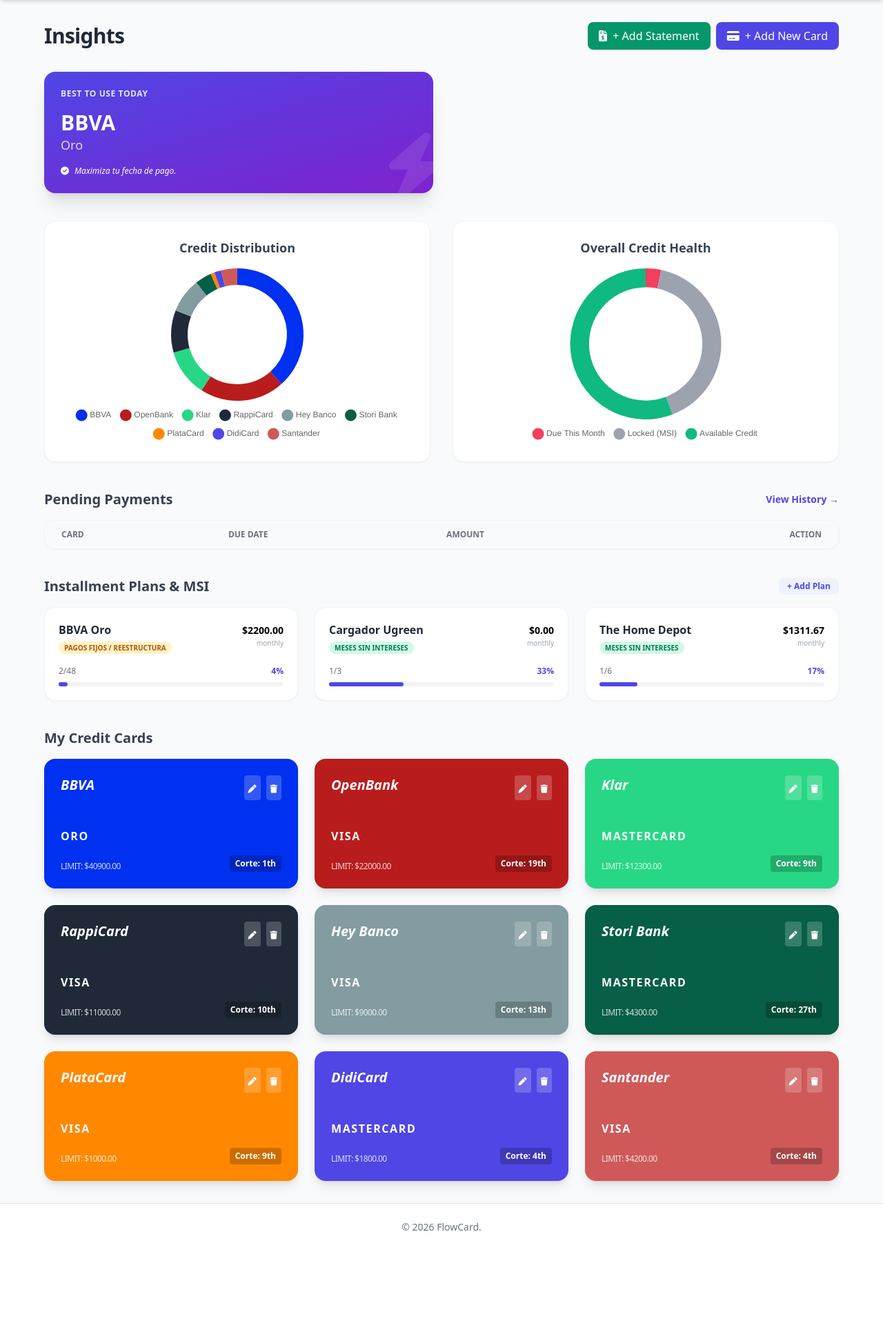
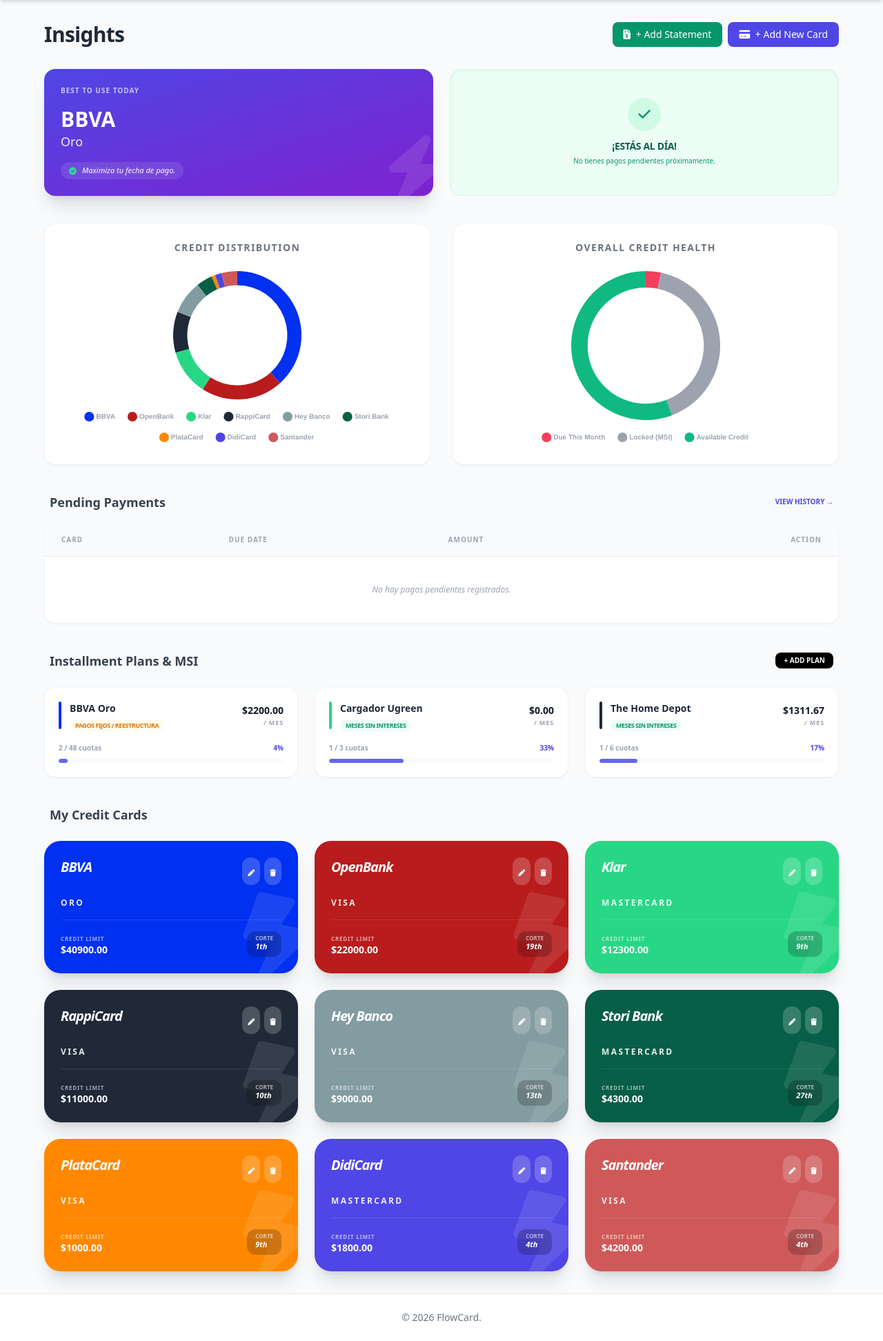
Before and after one commit to jhoracio19/FlowCard, a Django app: page /dashboard/ in a window 1280 px wide. Shown: the part 65-2009 px from the top of the page at 69% size. Before the commit the page ends 1849 px from the top, so only its background shows below. Run offline with Django 5.2, Linux system fonts and the light colour scheme; a user stored in the database is signed in; data comes from the database, SQL or seed files in the repository; lists and menus that the app fills with data are empty; some libraries are stand-ins or nearby versions.

Commit message:
style: rediseño total del dashboard con indicadores de color dinámicos y alertas críticas

```diff
--- a/templates/cards/dashboard.html
+++ b/templates/cards/dashboard.html
@@ -7,10 +7,10 @@
     <div class="flex justify-between items-center mb-8">
         <h1 class="text-3xl font-bold text-gray-800 tracking-tight">Insights</h1>
         <div class="flex gap-2">
-            <a href="{% url 'statements:add' %}" class="bg-emerald-600 hover:bg-emerald-700 text-white px-4 py-2 rounded-lg font-medium transition shadow-sm">
+            <a href="{% url 'statements:add' %}" class="bg-emerald-600 hover:bg-emerald-700 text-white px-4 py-2 rounded-lg font-medium transition shadow-sm text-sm">
                 <i class="fa-solid fa-file-invoice-dollar mr-1"></i> + Add Statement
             </a>
-            <a href="{% url 'cards:card_add' %}" class="bg-indigo-600 hover:bg-indigo-700 text-white px-4 py-2 rounded-lg font-medium transition shadow-sm">
+            <a href="{% url 'cards:card_add' %}" class="bg-indigo-600 hover:bg-indigo-700 text-white px-4 py-2 rounded-lg font-medium transition shadow-sm text-sm">
                 <i class="fa-solid fa-credit-card mr-1"></i> + Add New Card
             </a>
         </div>
@@ -18,138 +18,198 @@
 
     <div class="grid grid-cols-1 md:grid-cols-2 gap-6 mb-10">
         {% if best_card %}
-        <div class="relative overflow-hidden bg-gradient-to-br from-indigo-600 to-purple-700 rounded-2xl p-6 text-white shadow-xl">
+        <div class="relative overflow-hidden bg-gradient-to-br from-indigo-600 to-purple-700 rounded-2xl p-6 text-white shadow-xl min-h-[160px] flex flex-col justify-between">
             <div class="relative z-10">
-                <h2 class="text-indigo-100 text-xs font-bold uppercase tracking-wider">Best to use today</h2>
+                <h2 class="text-indigo-100 text-[10px] font-bold uppercase tracking-widest opacity-80">Best to use today</h2>
                 <div class="mt-4">
                     <span class="text-3xl font-black block">{{ best_card.bank_name }}</span>
-                    <span class="text-lg opacity-80">{{ best_card.card_name }}</span>
+                    <span class="text-lg opacity-90">{{ best_card.card_name }}</span>
                 </div>
-                <p class="mt-4 text-xs italic flex items-center">
-                    <i class="fa-solid fa-circle-check mr-2"></i> Maximiza tu fecha de pago.
-                </p>
             </div>
+            <p class="relative z-10 mt-4 text-[11px] italic flex items-center bg-white/10 w-fit px-3 py-1 rounded-full">
+                <i class="fa-solid fa-circle-check mr-2 text-emerald-400"></i> Maximiza tu fecha de pago.
+            </p>
             <i class="fa-solid fa-bolt absolute -right-2 -bottom-2 text-8xl text-white opacity-10"></i>
         </div>
         {% endif %}
 
         {% if next_to_pay %}
-        <div class="bg-white border border-gray-100 rounded-2xl p-6 shadow-lg relative overflow-hidden">
-            <h2 class="text-gray-400 text-xs font-bold uppercase tracking-wider">Next Payment Due</h2>
-            <div class="mt-4">
-                <span class="text-3xl font-black block text-gray-800">{{ next_to_pay.card.bank_name }}</span>
-                <span class="text-lg text-red-500 font-bold italic">Due: {{ next_to_pay.due_date|date:"M d" }}</span>
+        <div class="bg-white border border-gray-100 rounded-2xl p-6 shadow-sm relative overflow-hidden flex flex-col justify-between min-h-[160px]">
+            <div>
+                <div class="flex justify-between items-center mb-4">
+                    <h2 class="text-gray-400 text-[10px] font-bold uppercase tracking-widest">Next Payment Due</h2>
+                    {% with days=next_to_pay.days_until_due %}
+                        {% if days <= 3 and days >= 0 %}
+                            <span class="bg-red-100 text-red-600 text-[10px] px-2 py-0.5 rounded-full font-black animate-pulse">¡URGENTE!</span>
+                        {% endif %}
+                    {% endwith %}
+                </div>
+
+                <div class="flex items-center gap-4">
+                    <div class="w-1.5 h-10 rounded-full" style="background-color: {{ next_to_pay.card.color }};"></div>
+                    <div>
+                        <span class="text-2xl font-black block text-gray-800 leading-tight">{{ next_to_pay.card.bank_name }}</span>
+                        <span class="text-xs text-gray-500 font-bold uppercase tracking-tighter">{{ next_to_pay.card.card_name }}</span>
+                    </div>
+                </div>
             </div>
-            <p class="mt-4 text-gray-900 font-bold text-xl">${{ next_to_pay.non_interest_payment }}</p>
-            <i class="fa-solid fa-clock-rotate-left absolute -right-2 -bottom-2 text-8xl text-gray-100"></i>
+
+            <div class="mt-4 flex justify-between items-end">
+                <div>
+                    <p class="text-[9px] text-gray-400 uppercase font-black mb-0.5">Amount to pay</p>
+                    <p class="text-2xl font-black text-gray-900 leading-none">${{ next_to_pay.non_interest_payment }}</p>
+                </div>
+                <div class="text-right">
+                    <p class="text-[9px] text-gray-400 uppercase font-black mb-0.5 text-red-500">Due Date</p>
+                    <p class="text-lg font-black text-red-600 leading-none">{{ next_to_pay.due_date|date:"M d" }}</p>
+                </div>
+            </div>
+            <i class="fa-solid fa-calendar-check absolute -right-4 -bottom-4 text-8xl text-gray-50 pointer-events-none"></i>
+        </div>
+        {% else %}
+        <div class="bg-emerald-50 border border-emerald-100 rounded-2xl p-6 flex flex-col items-center justify-center text-center shadow-inner">
+            <div class="w-12 h-12 bg-emerald-100 rounded-full flex items-center justify-center mb-3">
+                <i class="fa-solid fa-check text-emerald-600 text-xl"></i>
+            </div>
+            <p class="text-emerald-800 font-black text-sm uppercase tracking-tight">¡Estás al día!</p>
+            <p class="text-emerald-600 text-[10px] font-medium mt-1">No tienes pagos pendientes próximamente.</p>
         </div>
         {% endif %}
     </div>
 
     <div class="grid grid-cols-1 md:grid-cols-2 gap-8 mb-10">
         <div class="bg-white p-6 rounded-2xl shadow-sm border border-gray-100">
-            <h3 class="text-lg font-bold text-gray-700 mb-4 text-center">Credit Distribution</h3>
+            <h3 class="text-sm font-bold text-gray-500 mb-6 text-center uppercase tracking-widest">Credit Distribution</h3>
             <div class="h-64"><canvas id="limitsChart"></canvas></div>
         </div>
         <div class="bg-white p-6 rounded-2xl shadow-sm border border-gray-100">
-            <h3 class="text-lg font-bold text-gray-700 mb-4 text-center">Overall Credit Health</h3>
+            <h3 class="text-sm font-bold text-gray-500 mb-6 text-center uppercase tracking-widest">Overall Credit Health</h3>
             <div class="h-64"><canvas id="healthChart"></canvas></div>
         </div>
     </div>
 
-    <div class="flex justify-between items-center mb-4">
-        <h3 class="text-xl font-bold text-gray-700">Pending Payments</h3>
-        <a href="{% url 'statements:history' %}" class="text-sm text-indigo-600 font-semibold hover:underline">View History →</a>
+    <div class="flex justify-between items-center mb-4 px-2">
+        <h3 class="text-lg font-black text-gray-700">Pending Payments</h3>
+        <a href="{% url 'statements:history' %}" class="text-[10px] text-indigo-600 font-bold uppercase hover:underline">View History →</a>
     </div>
     <div class="bg-white rounded-2xl shadow-sm border border-gray-100 overflow-hidden mb-10">
         <table class="min-w-full divide-y divide-gray-200">
             <thead class="bg-gray-50">
                 <tr>
-                    <th class="px-6 py-3 text-left text-xs font-bold text-gray-500 uppercase">Card</th>
-                    <th class="px-6 py-3 text-left text-xs font-bold text-gray-500 uppercase">Due Date</th>
-                    <th class="px-6 py-3 text-left text-xs font-bold text-gray-500 uppercase">Amount</th>
-                    <th class="px-6 py-3 text-right text-xs font-bold text-gray-500 uppercase">Action</th>
+                    <th class="px-6 py-4 text-left text-[10px] font-black text-gray-400 uppercase tracking-widest">Card</th>
+                    <th class="px-6 py-4 text-left text-[10px] font-black text-gray-400 uppercase tracking-widest">Due Date</th>
+                    <th class="px-6 py-4 text-left text-[10px] font-black text-gray-400 uppercase tracking-widest">Amount</th>
+                    <th class="px-6 py-4 text-right text-[10px] font-black text-gray-400 uppercase tracking-widest">Action</th>
                 </tr>
             </thead>
-            <tbody class="bg-white divide-y divide-gray-200">
+            <tbody class="bg-white divide-y divide-gray-100">
                 {% for statement in pending_statements %}
                 <tr class="hover:bg-gray-50 transition-colors">
                     <td class="px-6 py-4">
-                        <div class="font-bold text-gray-900">{{ statement.card.bank_name }}</div>
-                        <div class="text-gray-500 text-xs">{{ statement.month_year|date:"F Y" }}</div>
+                        <div class="flex items-center gap-3">
+                            <div class="w-1 h-8 rounded-full" style="background-color: {{ statement.card.color }};"></div>
+                            <div>
+                                <div class="font-bold text-gray-900 text-sm">{{ statement.card.bank_name }}</div>
+                                <div class="text-[10px] text-gray-400 font-bold">{{ statement.month_year|date:"F Y" }}</div>
+                            </div>
+                        </div>
                     </td>
                     <td class="px-6 py-4">
-                        <div class="text-sm font-medium">{{ statement.due_date|date:"M d, Y" }}</div>
+                        <div class="text-sm font-bold text-gray-700">{{ statement.due_date|date:"M d, Y" }}</div>
                         {% with days=statement.days_until_due %}
                             {% if days is not None %}
                                 {% if days < 0 %}
-                                    <span class="text-[10px] font-bold text-red-600 uppercase">Overdue</span>
+                                    <span class="text-[9px] font-black text-red-600 uppercase italic">Vencido</span>
                                 {% elif days <= 3 %}
-                                    <span class="text-[10px] font-bold text-orange-500 uppercase animate-pulse italic italic">Due in {{ days }} days!</span>
+                                    <span class="text-[9px] font-black text-orange-500 uppercase animate-pulse italic">¡En {{ days }} días!</span>
                                 {% else %}
-                                    <span class="text-[10px] font-medium text-gray-400 uppercase">{{ days }} days left</span>
+                                    <span class="text-[9px] font-bold text-gray-300 uppercase">{{ days }} días restantes</span>
                                 {% endif %}
                             {% endif %}
                         {% endwith %}
                     </td>
-                    <td class="px-6 py-4 text-red-600 font-black">${{ statement.non_interest_payment }}</td>
+                    <td class="px-6 py-4">
+                        <span class="text-sm font-black text-gray-900">${{ statement.non_interest_payment }}</span>
+                    </td>
                     <td class="px-6 py-4 text-right">
-                        <button hx-post="{% url 'statements:mark_as_paid' statement.id %}" hx-target="closest tr" hx-swap="outerHTML swap:1s" hx-headers='{"X-CSRFToken": "{{ csrf_token }}"}' hx-on::after-request="setTimeout(() => { location.reload(); }, 1000)" class="text-indigo-600 font-bold hover:text-indigo-900">Mark as Paid</button>
+                        <button hx-post="{% url 'statements:mark_as_paid' statement.id %}"
+                                hx-target="closest tr"
+                                hx-swap="outerHTML swap:1s"
+                                hx-headers='{"X-CSRFToken": "{{ csrf_token }}"}'
+                                hx-on::after-request="setTimeout(() => { location.reload(); }, 1000)"
+                                class="bg-indigo-50 text-indigo-600 px-3 py-1 rounded-lg text-[10px] font-black hover:bg-indigo-600 hover:text-white transition-all uppercase">
+                            Paid
+                        </button>
                     </td>
                 </tr>
+                {% empty %}
+                <tr><td colspan="4" class="px-6 py-10 text-center text-gray-400 text-xs italic font-medium">No hay pagos pendientes registrados.</td></tr>
                 {% endfor %}
             </tbody>
         </table>
     </div>
 
-    <div class="flex justify-between items-center mb-4">
-        <h3 class="text-xl font-bold text-gray-700">Installment Plans & MSI</h3>
-        <a href="{% url 'cards:plan_add' %}" class="bg-indigo-50 text-indigo-600 px-3 py-1 rounded-lg text-xs font-bold">+ Add Plan</a>
+    <div class="flex justify-between items-center mb-6 px-2">
+        <h3 class="text-lg font-black text-gray-700">Installment Plans & MSI</h3>
+        <a href="{% url 'cards:plan_add' %}" class="bg-black text-white px-3 py-1 rounded-lg text-[10px] font-black uppercase shadow-sm hover:bg-gray-800 transition-all">+ Add Plan</a>
     </div>
     <div class="grid grid-cols-1 md:grid-cols-2 lg:grid-cols-3 gap-6 mb-10">
         {% for plan in installment_plans %}
-        <div class="bg-white rounded-2xl shadow-sm border border-gray-100 p-5">
+        <div class="bg-white rounded-2xl shadow-sm border border-gray-100 p-5 hover:shadow-md transition-shadow">
             <div class="flex justify-between items-start mb-4">
-                <div>
-                    <h4 class="font-bold text-gray-800">{{ plan.name }}</h4>
-                    <span class="text-[10px] px-2 py-0.5 rounded-full {% if plan.type == 'MSI' %}bg-emerald-100 text-emerald-700{% else %}bg-amber-100 text-amber-700{% endif %} font-bold uppercase">{{ plan.get_type_display }}</span>
+                <div class="flex items-start gap-3">
+                    <div class="w-1 h-10 rounded-full" style="background-color: {{ plan.card.color }};"></div>
+                    <div>
+                        <h4 class="font-bold text-gray-800 text-sm">{{ plan.name }}</h4>
+                        <span class="text-[9px] px-2 py-0.5 rounded-full {% if plan.type == 'MSI' %}bg-emerald-50 text-emerald-600{% else %}bg-amber-50 text-amber-600{% endif %} font-black uppercase tracking-tighter">{{ plan.get_type_display }}</span>
+                    </div>
                 </div>
                 <div class="text-right">
-                    <span class="text-sm font-bold">${{ plan.monthly_payment }}</span>
-                    <p class="text-[10px] text-gray-400">monthly</p>
+                    <span class="text-sm font-black text-gray-900">${{ plan.monthly_payment }}</span>
+                    <p class="text-[9px] text-gray-400 font-bold uppercase tracking-widest">/ Mes</p>
                 </div>
             </div>
-            <div class="space-y-2">
-                <div class="flex justify-between text-xs">
-                    <span class="text-gray-500">{{ plan.current_installment }}/{{ plan.total_installments }}</span>
-                    <span class="font-bold text-indigo-600">{% widthratio plan.current_installment plan.total_installments 100 %}%</span>
+            <div class="space-y-2 mt-4">
+                <div class="flex justify-between text-[10px] font-black text-gray-400">
+                    <span>{{ plan.current_installment }} / {{ plan.total_installments }} cuotas</span>
+                    <span class="text-indigo-600">{% widthratio plan.current_installment plan.total_installments 100 %}%</span>
                 </div>
-                <div class="w-full bg-gray-100 rounded-full h-1.5">
-                    <div class="bg-indigo-600 h-1.5 rounded-full" style="width: {% widthratio plan.current_installment plan.total_installments 100 %}%"></div>
+                <div class="w-full bg-gray-50 rounded-full h-1.5 overflow-hidden">
+                    <div class="bg-indigo-500 h-1.5 rounded-full transition-all duration-1000" style="width: {% widthratio plan.current_installment plan.total_installments 100 %}%"></div>
                 </div>
             </div>
         </div>
         {% endfor %}
     </div>
 
-    <h3 class="text-xl font-bold text-gray-700 mb-4">My Credit Cards</h3>
+    <div class="px-2 mb-6">
+        <h3 class="text-lg font-black text-gray-700">My Credit Cards</h3>
+    </div>
     <div class="grid grid-cols-1 md:grid-cols-2 lg:grid-cols-3 gap-6">
         {% for card in cards %}
-        <div class="rounded-2xl p-6 text-white shadow-lg transition transform hover:-translate-y-1 relative" style="background-color: {{ card.color|default:'#4f46e5' }};">
-            <div class="flex justify-between items-start mb-10">
-                <span class="font-bold text-xl italic">{{ card.bank_name }}</span>
-                <div class="flex space-x-2">
-                    <a href="{% url 'cards:card_edit' card.pk %}" class="bg-white/20 p-1.5 rounded hover:bg-white/40 transition"><i class="fa-solid fa-pen text-xs"></i></a>
-                    <a href="{% url 'cards:card_delete' card.pk %}" class="bg-white/20 p-1.5 rounded hover:bg-red-500 transition"><i class="fa-solid fa-trash text-xs"></i></a>
+        <div class="rounded-3xl p-6 text-white shadow-xl transition transform hover:-translate-y-2 relative overflow-hidden h-48 flex flex-col justify-between" style="background-color: {{ card.color|default:'#4f46e5' }};">
+            <div class="relative z-10 flex justify-between items-start">
+                <span class="font-black text-xl italic tracking-tighter">{{ card.bank_name }}</span>
+                <div class="flex space-x-1.5">
+                    <a href="{% url 'cards:card_edit' card.pk %}" class="bg-white/20 p-2 rounded-xl hover:bg-white/40 transition-all backdrop-blur-sm"><i class="fa-solid fa-pen text-[10px]"></i></a>
+                    <a href="{% url 'cards:card_delete' card.pk %}" class="bg-white/20 p-2 rounded-xl hover:bg-red-500 transition-all backdrop-blur-sm"><i class="fa-solid fa-trash text-[10px]"></i></a>
                 </div>
             </div>
-            <div>
-                <h4 class="font-bold tracking-widest uppercase">{{ card.card_name }}</h4>
-                <div class="flex justify-between items-end mt-4">
-                    <div class="text-xs opacity-80 uppercase tracking-tighter">Limit: ${{ card.credit_limit }}</div>
-                    <div class="text-xs font-black bg-black/20 px-2 py-1 rounded">Corte: {{ card.closing_day }}th</div>
+
+            <div class="relative z-10">
+                <h4 class="font-black tracking-[0.2em] uppercase text-xs opacity-90 mb-4">{{ card.card_name }}</h4>
+                <div class="flex justify-between items-end border-t border-white/10 pt-4">
+                    <div>
+                        <p class="text-[8px] font-black uppercase opacity-60 tracking-widest">Credit Limit</p>
+                        <p class="text-sm font-black">${{ card.credit_limit }}</p>
+                    </div>
+                    <div class="bg-black/20 px-3 py-1.5 rounded-xl backdrop-blur-md">
+                        <p class="text-[8px] font-black uppercase opacity-60 leading-none">Corte</p>
+                        <p class="text-[11px] font-black italic">{{ card.closing_day }}th</p>
+                    </div>
                 </div>
             </div>
+            <i class="fa-solid fa-bolt-lightning absolute -right-4 -bottom-4 text-9xl text-white opacity-10 rotate-12"></i>
         </div>
         {% endfor %}
     </div>
@@ -161,31 +221,38 @@
 <script>
     const chartOptions = {
         maintainAspectRatio: false,
-        cutout: '75%',
+        cutout: '78%',
         plugins: {
             legend: {
                 position: 'bottom',
-                labels: { usePointStyle: true, padding: 15 }
+                labels: {
+                    usePointStyle: true,
+                    pointStyle: 'circle',
+                    padding: 20,
+                    font: { size: 10, weight: '700' },
+                    color: '#9ca3af'
+                }
             }
-        }
+        },
+        animation: { duration: 2000, easing: 'easeOutQuart' }
     };
 
-    // Gráfica de Distribución de Crédito
+    // Distribución de Crédito
     new Chart(document.getElementById('limitsChart').getContext('2d'), {
         type: 'doughnut',
         data: {
             labels: {{ chart_labels|safe }},
             datasets: [{
                 data: {{ chart_limits|safe }},
-                // Cambiamos los colores fijos por la variable que viene de la vista
                 backgroundColor: {{ chart_colors|safe }},
-                borderWidth: 0
+                borderWidth: 0,
+                hoverOffset: 15
             }]
         },
         options: chartOptions
     });
 
-    // Gráfica de Salud Financiera (Colores fijos por semáforo de riesgo)
+    // Salud Financiera
     new Chart(document.getElementById('healthChart').getContext('2d'), {
         type: 'doughnut',
         data: {
@@ -193,7 +260,8 @@
             datasets: [{
                 data: {{ debt_data|safe }},
                 backgroundColor: ['#f43f5e', '#9ca3af', '#10b981'],
-                borderWidth: 0
+                borderWidth: 0,
+                hoverOffset: 15
             }]
         },
         options: chartOptions
```
